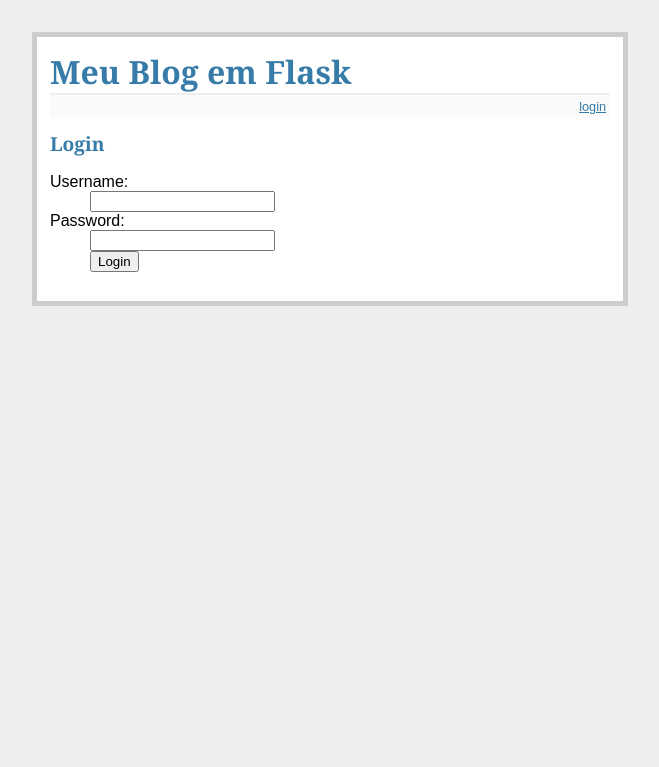
After one commit to db-ramos/python-html-css, a Flask app: page /login in a window 1280 px wide. The commit adds this page. Shown: the top 767 px of the page, without its empty margins (310-969 px from the left). Run offline with Flask 2, Linux system fonts and the light colour scheme.

Commit message:
fim da aula

```diff
--- a/app.py
+++ b/app.py
@@ -1,5 +1,5 @@
 import sqlite3
-from flask import Flask, g, render_template
+from flask import Flask, g, render_template, request, redirect, url_for, flash, session
 
 DATABASE = "blog.db"
 SECRET_KEY = "pudim"
@@ -26,3 +26,32 @@
     for titulo, texto in cur.fetchall():
         entradas.append({'titulo': titulo, 'texto': texto})
     return render_template('exibir_entradas.html', entradas=entradas)
+
+@app.route('/inserir', methods=["POST"])
+def inserir_entrada():
+    titulo = request.form['titulo']
+    texto = request.form['texto']
+    sql = "INSERT INTO entradas(titulo, texto) VALUES (?, ?)"
+    g.bd.execute(sql, [titulo, texto])
+    g.bd.commit()
+    flash("Nova entrada registrada com sucesso!")
+    return redirect(url_for('exibir_entradas'))
+
+
+@app.route('/login', methods=['GET', 'POST'])
+def login():
+    erro = None
+    if request.method == 'POST':
+        if request.form['username'] != 'admin' or request.form['password'] != "admin":
+            erro = 'Usuário ou senha inválidos'
+        else:
+            session['logado'] = True
+            flash('Login Efetuado com Sucesso!')
+            return redirect(url_for('exibir_entradas'))
+    return render_template('login.html', erro=erro)
+
+@app.route('/logout')
+def logout():
+    session.pop('logado', None)
+    flash('Volte sempre')
+    return redirect(url_for('exibir_entradas'))
--- /dev/null
+++ b/static/estilo.css
@@ -0,0 +1,24 @@
+body{
+    font-family: sans-serif;
+     background: #eee;
+}
+a, h1, h2{
+    color: #377BA8;
+}
+
+h1, h2          { font-family: 'Georgia', serif; margin: 0; }
+h1              { border-bottom: 2px solid #eee; }
+h2              { font-size: 1.2em; }
+
+.pagina         { margin: 2em auto; width: 35em; border: 5px solid #ccc;
+                  padding: 0.8em; background: white; }
+.entradas       { list-style: none; margin: 0; padding: 0; }
+.entradas li    { margin: 0.8em 1.2em; }
+.entradas li h2 { margin-left: -1em; }
+.ins-entrada    { font-size: 0.9em; border-bottom: 1px solid #ccc; }
+.ins-entrada dl { font-weight: bold; }
+.metanav        { text-align: right; font-size: 0.8em; padding: 0.3em;
+                  margin-bottom: 1em; background: #fafafa; }
+.flash          { background: #CEE5F5; padding: 0.5em;
+                  border: 1px solid #AACBE2; }
+.erro           { background: #F0D6D6; padding: 0.5em; }
--- /dev/null
+++ b/templates/layout.html
@@ -0,0 +1,24 @@
+<html>
+    <head>
+        <title>Meu Blog em Flask</title>
+        <link rel="stylesheet" type="text/css" href="{{ url_for('static', filename='estilo.css') }}">
+    </head>
+    <body>
+        <div class="pagina">
+            <h1>Meu Blog em Flask</h1>
+            <div class="metanav">
+            {% if not session.logado %}
+                <a href="{{ url_for('login') }}">login</a>
+            {% else %}
+                <a href="{{ url_for('logout') }}">logout</a>
+            {% endif %}
+            </div>
+            {% for mensagem in get_flashed_messages() %}
+                <div class="flash">{{ mensagem }}</div>
+            {% endfor %}
+
+            {% block corpo %}
+            {% endblock %}
+        </div>
+    </body>
+</html>
--- /dev/null
+++ b/templates/login.html
@@ -0,0 +1,17 @@
+{% extends 'layout.html' %}
+
+{% block corpo %}
+<h2>Login</h2>
+    {% if erro %}
+        <p class="erro"><strong>Erro:</strong> {{ erro }}</p>
+    {% endif %}
+  <form action="{{ url_for('login') }}" method="post">
+    <dl>
+      <dt>Username:
+      <dd><input type="text" name="username">
+      <dt>Password:
+      <dd><input type="password" name="password">
+      <dd><input type="submit" value="Login">
+    </dl>
+  </form>
+{% endblock %}
```
Also changed, not shown: templates/exibir_entradas.html (+9 -12 lines).
